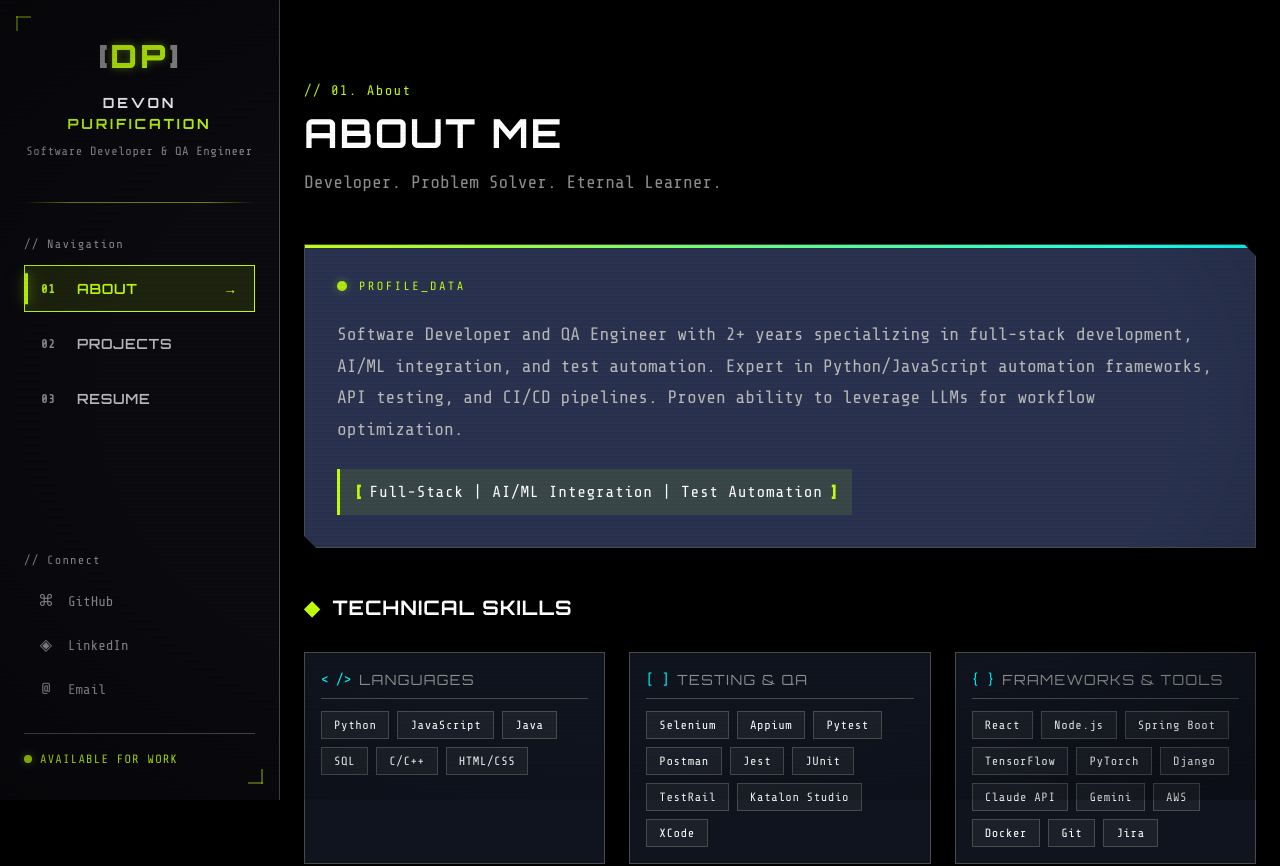
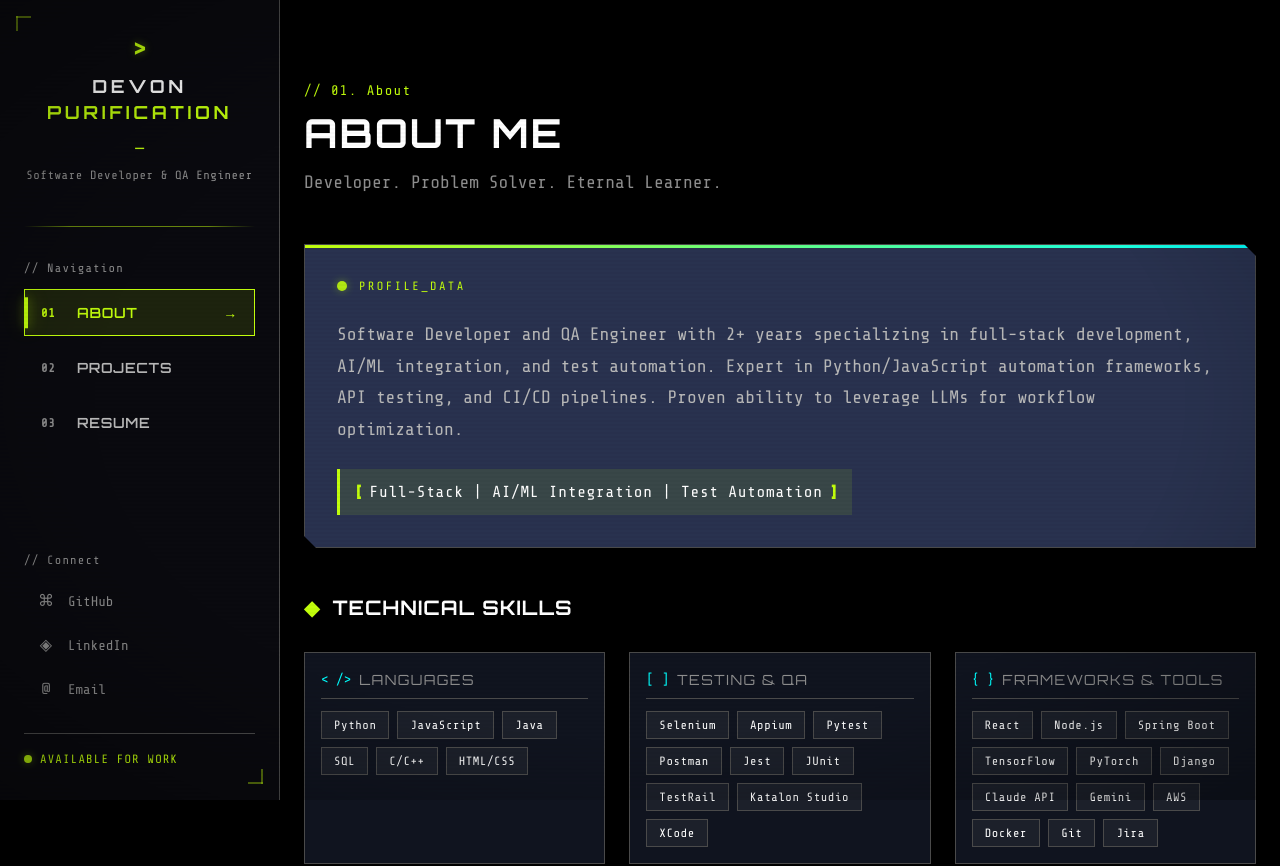
Before and after one commit to xPurification/portfolio, a React (Vite) app: page / in a window 1280 px wide. Shown: the top 866 px of the page. Built offline with nearby package versions, Linux system fonts and the light colour scheme.

Commit message:
Replace [DP] logo with terminal-style name display

```diff
--- a/src/components/Sidebar/Sidebar.css
+++ b/src/components/Sidebar/Sidebar.css
@@ -32,41 +32,48 @@
   margin-bottom: var(--space-5);
 }
 
-.sidebar__logo {
-  font-family: var(--font-display);
-  font-size: var(--text-3xl);
-  font-weight: var(--font-black);
-  color: var(--color-lime);
-  margin-bottom: var(--space-3);
-  letter-spacing: var(--tracking-wider);
-}
-
-.sidebar__logo-bracket {
-  color: var(--color-gray);
-}
-
-.sidebar__logo-text {
-  text-shadow: var(--glow-text-lime);
-}
-
 .sidebar__name {
   display: flex;
   flex-direction: column;
+  align-items: center;
+  gap: var(--space-1);
+  margin-bottom: var(--space-2);
+}
+
+.sidebar__name-prompt {
+  font-family: var(--font-mono);
+  font-size: var(--text-2xl);
+  font-weight: var(--font-bold);
+  color: var(--color-lime);
+  text-shadow: var(--glow-text-lime);
   margin-bottom: var(--space-1);
 }
 
 .sidebar__name-first,
 .sidebar__name-last {
   font-family: var(--font-display);
-  font-size: var(--text-sm);
+  font-size: var(--text-lg);
   font-weight: var(--font-bold);
   text-transform: uppercase;
   letter-spacing: var(--tracking-widest);
   color: var(--text-primary);
+  line-height: 1.2;
 }
 
 .sidebar__name-last {
   color: var(--color-lime);
+}
+
+.sidebar__name-cursor {
+  font-family: var(--font-mono);
+  font-size: var(--text-lg);
+  color: var(--color-lime);
+  animation: blink 1s step-end infinite;
+}
+
+@keyframes blink {
+  0%, 100% { opacity: 1; }
+  50% { opacity: 0; }
 }
 
 .sidebar__title {
--- a/src/components/Sidebar/Sidebar.jsx
+++ b/src/components/Sidebar/Sidebar.jsx
@@ -88,14 +88,11 @@ function Sidebar() {
       <aside className={`sidebar ${isMenuOpen ? 'sidebar--open' : ''}`}>
         {/* Logo / Name */}
         <div className="sidebar__header">
-          <div className="sidebar__logo">
-            <span className="sidebar__logo-bracket">[</span>
-            <span className="sidebar__logo-text">DP</span>
-            <span className="sidebar__logo-bracket">]</span>
-          </div>
           <div className="sidebar__name">
+            <span className="sidebar__name-prompt">&gt;</span>
             <span className="sidebar__name-first">Devon</span>
             <span className="sidebar__name-last">Purification</span>
+            <span className="sidebar__name-cursor">_</span>
           </div>
           <span className="sidebar__title">Software Developer & QA Engineer</span>
         </div>
```
